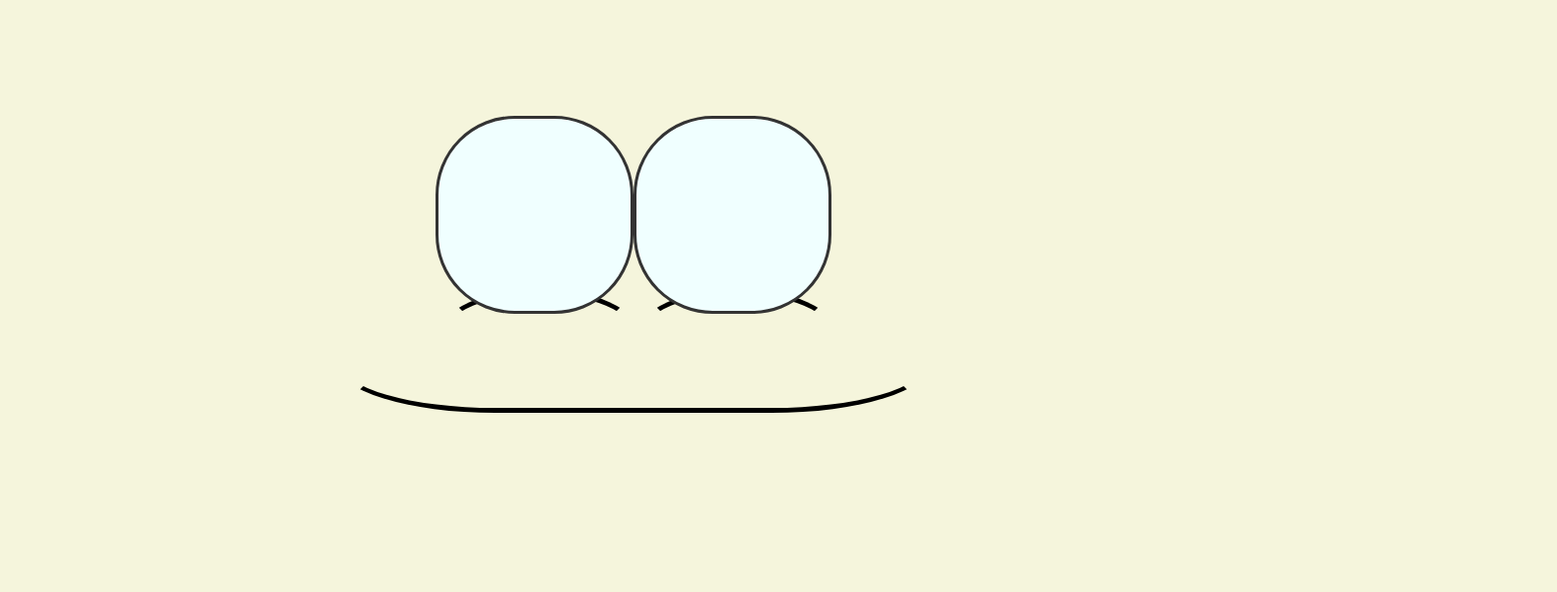
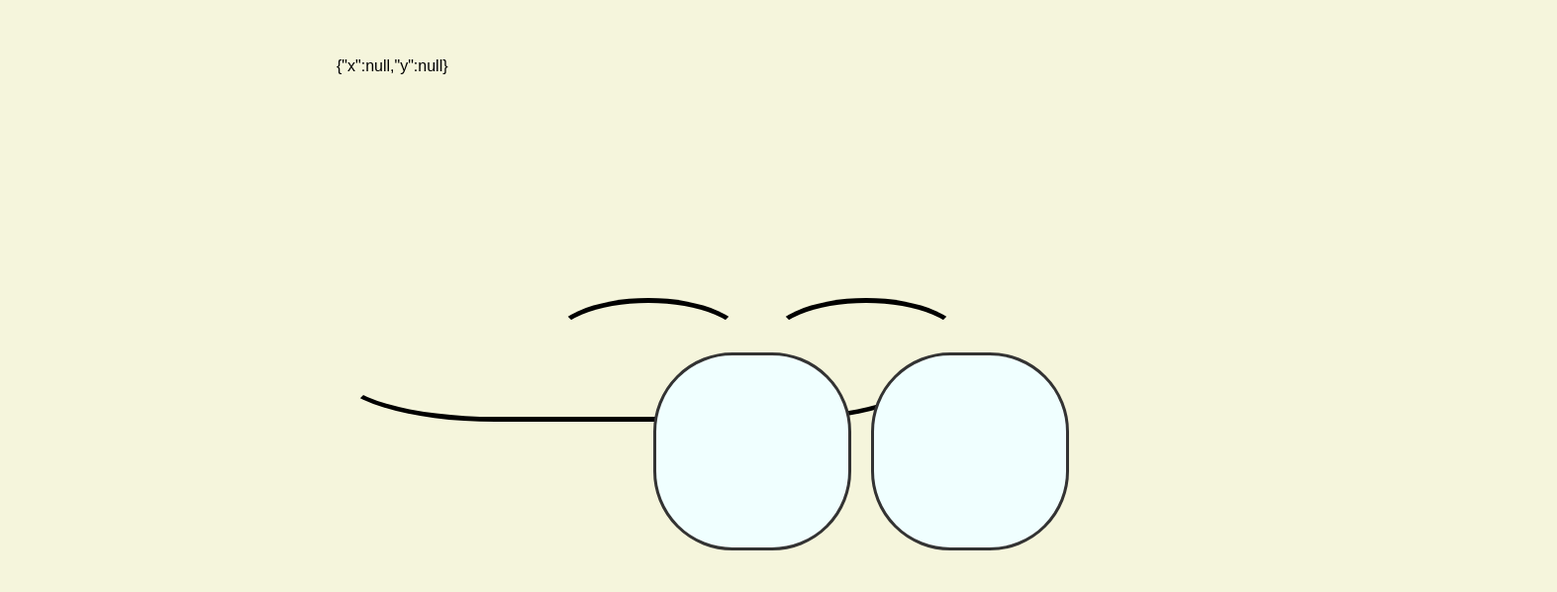
Before and after one commit to mkuenzl/animate-cursor, a React (Create React App) app: page / in a window 1280 px wide. Shown: the part 158-756 px from the top of the page at 99% size, 1573 px wide, since content can reach past the window. Built offline with nearby package versions, Linux system fonts and the light colour scheme.

Commit message:
refactored project structure and separated facial features into own function; added eye movement

```diff
--- a/src/App.js
+++ b/src/App.js
@@ -1,10 +1,10 @@
-import Block from './Block';
+import Face from './components/Face';
 
 function App() {
 
   return (
     <>
-      <Block />
+      <Face />
     </>
   );
 }
--- a/src/Block.css
+++ b/src/components/Face.css
@@ -1,7 +1,3 @@
-.tracker {
-    position: absolute;
-}
-
 .container {
     display: flex;
     justify-content: center;
@@ -17,6 +13,7 @@
 .eyebrows {
     display: flex;
     flex-direction: row;
+    gap: 20px;
     justify-content: center;
 }
 
@@ -33,16 +30,8 @@
     display: flex;
     flex-direction: row;
     justify-content: center;
+    gap: 20px;
   }
-
-.eye {
-    width: 200px;
-    height: 200px;
-    transform: translate(0%, 0%);
-    border: 3px solid #333;
-    background-color: azure;
-    border-radius: 40%;
-}
 
 .mouth{
     display: flex;
@@ -51,14 +40,3 @@
     border-color: transparent transparent #000 transparent;
     border-radius: 0 0 240px 40%/75px;
   }
-
-.tracker {
-    position: absolute;
-    width: 20px;
-    height: 20px;
-    left: 30px;
-    top: 30px;
-    border-radius: 40%;
-    background-color: black;
-    transform: translate(calc(-50%  + 130px * var(--x)), calc(-50% + 130px * var(--y)));
-}
--- a/src/Block.jsx
+++ b/src/components/Face.jsx
@@ -1,32 +1,31 @@
 import React, { useEffect, useState } from "react";
-import "./Block.css";
+import "./Face.css";
+import Eye from "./features/Eye";
+import Eyebrow from "./features/Eyebrow";
+import Mouth from "./features/Mouth";
 
-function Block() {
-	useMousePosition();
+function Face() {
+	const mousePosition = useMousePosition();
 
 	return (
 		<div className="container">
 			<div className="face">
+				{JSON.stringify(mousePosition)}
 				<div className="eyebrows">
-					<div className="brow"></div>
-					<div className="brow"></div>
+					<Eyebrow />
+					<Eyebrow />
 				</div>
 				<div className="eyes">
-					<div className="eye">
-						<div className="tracker"></div>
-					</div>
-					<div className="eye">
-						{/* <div className="tracker_eye">{JSON.stringify(mousePosition)}</div> */}
-						<div className="tracker"></div>
-					</div>
+					<Eye />
+					<Eye />
 				</div>
-				<div className="mouth"></div>
+				<Mouth />
 			</div>
 		</div>
 	);
 }
 
-export default Block;
+export default Face;
 
 function useMousePosition() {
 	const [mousePosition, setMousePosition] = useState({ x: null, y: null });
--- /dev/null
+++ b/src/components/features/Eye.css
@@ -0,0 +1,30 @@
+
+.eyebrow {
+    display: flex;
+    width:200px; height:50px;
+    border:solid 5px #000;
+    border-color: #000 transparent transparent transparent;
+    border-radius: 50%/45px 45px 0 0;
+    transform: translate(calc(0% + 25px * var(--x)), calc(-50% + 50px * var(--y)));
+}
+
+.eye {
+    width: 200px;
+    height: 200px;
+    transform: translate(0%, 0%);
+    border: 3px solid #333;
+    background-color: azure;
+    border-radius: 40%;
+    transform: translate(calc(-10%  + 50px * var(--x)), calc(-10% + 50px * var(--y)));
+}
+
+.tracker {
+    position: absolute;
+    width: 20px;
+    height: 20px;
+    left: 30px;
+    top: 30px;
+    border-radius: 40%;
+    background-color: black;
+    transform: translate(calc(-50%  + 130px * var(--x)), calc(-50% + 130px * var(--y)));
+}
--- /dev/null
+++ b/src/components/features/Eye.jsx
@@ -0,0 +1,11 @@
+import React from "react";
+
+const Eye = () => {
+	return (
+		<div className="eye">
+			<div className="tracker"></div>
+		</div>
+	);
+};
+
+export default Eye;
--- /dev/null
+++ b/src/components/features/Eyebrow.jsx
@@ -0,0 +1,8 @@
+import React from "react";
+import "./Eye.css";
+
+const Eyebrow = () => {
+	return <div className="eyebrow"></div>;
+};
+
+export default Eyebrow;
--- /dev/null
+++ b/src/components/features/Mouth.css
@@ -0,0 +1,8 @@
+
+.mouth{
+    display: flex;
+    width:600px; height:100px;
+    border:solid 5px #000;
+    border-color: transparent transparent #000 transparent;
+    border-radius: 0 0 240px 40%/75px;
+  }
--- /dev/null
+++ b/src/components/features/Mouth.jsx
@@ -0,0 +1,8 @@
+import React from "react";
+import "./Mouth.css";
+
+const Mouth = () => {
+	return <div className="mouth"></div>;
+};
+
+export default Mouth;
```
